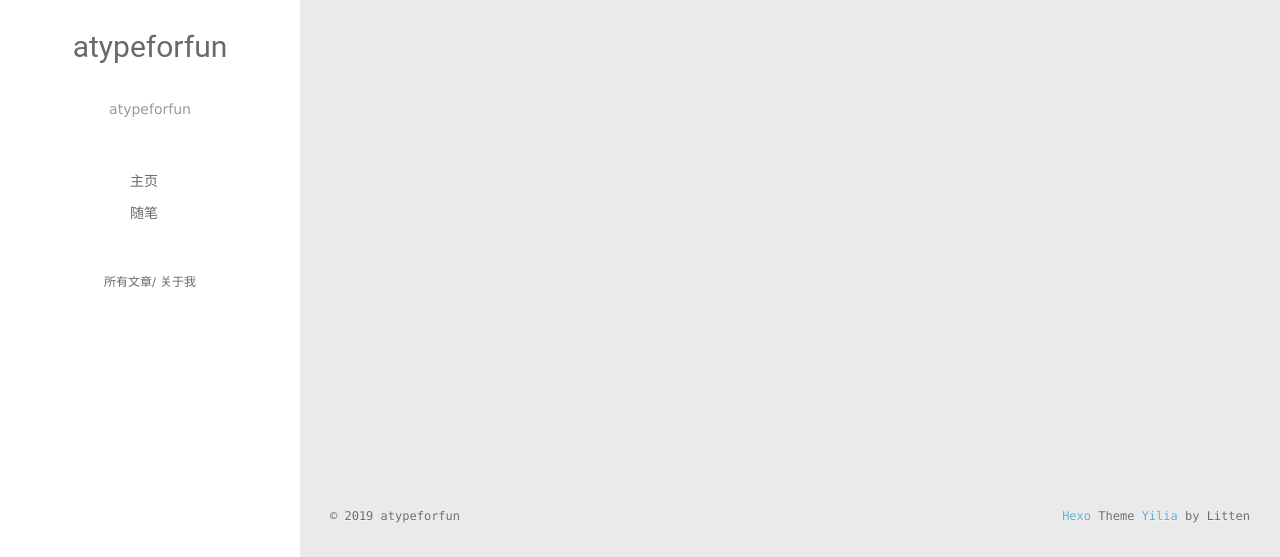
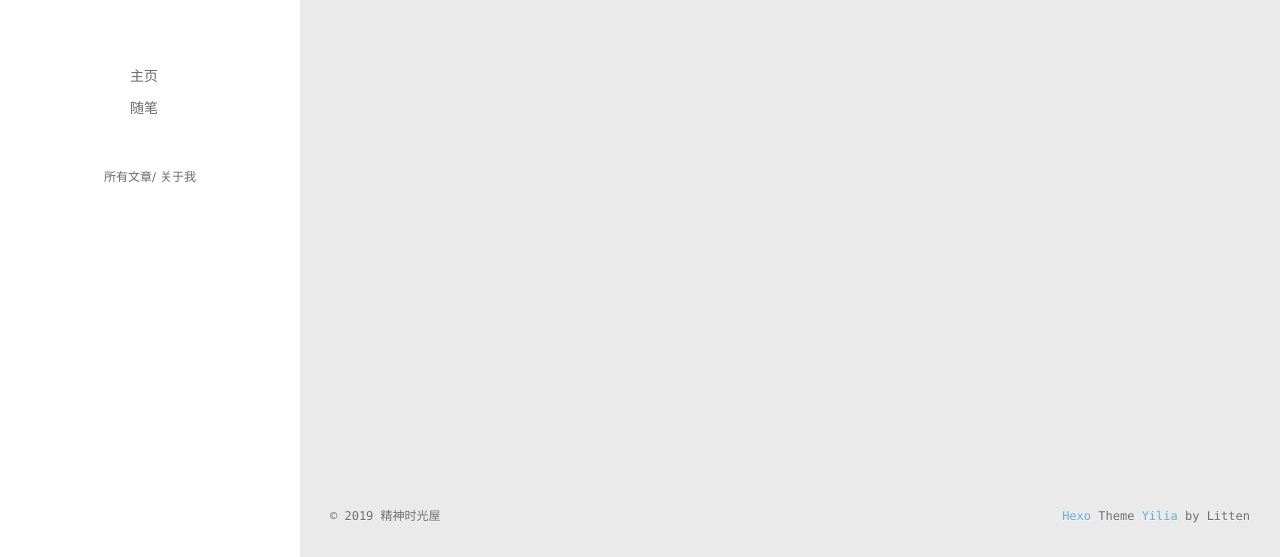
Before and after one commit to AtypeforFun/AtypeforFun.github.io, a plain HTML site: page index.html in a window 1280 px wide. Shown: the part 243-800 px from the top of the page. Drawn offline with Linux system fonts and the light colour scheme.

Commit message:
Site updated: 2019-04-21 14:30:55

```diff
--- a/index.html
+++ b/index.html
@@ -46,10 +46,8 @@
 			<img src="/assets/header/coldplay.jpg" class="js-avatar">
 		</a>
 		<hgroup>
-		  <h1 class="header-author"><a href="/">atypeforfun</a></h1>
+		  <h1 class="header-author"><a href="/"></a></h1>
 		</hgroup>
-
-		<p class="header-subtitle">atypeforfun</p>
 
 
 		<nav class="header-menu">
@@ -94,10 +92,8 @@
 				<img src="/assets/header/coldplay.jpg" class="js-avatar">
 			</div>
 			<hgroup>
-			  <h1 class="header-author js-header-author">atypeforfun</h1>
+			  <h1 class="header-author js-header-author"></h1>
 			</hgroup>
-
-			<p class="header-subtitle"><i class="icon icon-quo-left"></i>atypeforfun<i class="icon icon-quo-right"></i></p>
 
 
 
@@ -208,7 +204,7 @@
   <div class="outer">
     <div id="footer-info">
     	<div class="footer-left">
-    		&copy; 2019 atypeforfun
+    		&copy; 2019 精神时光屋
     	</div>
       	<div class="footer-right">
       		<a href="http://hexo.io/" target="_blank">Hexo</a>  Theme <a href="https://github.com/litten/hexo-theme-yilia" target="_blank">Yilia</a> by Litten
```
Also changed, not shown: 2019/03/17/hello-world/index.html (+19 -7 lines), archives/2019/03/index.html (+3 -7 lines), archives/2019/index.html (+3 -7 lines), archives/index.html (+3 -7 lines).
